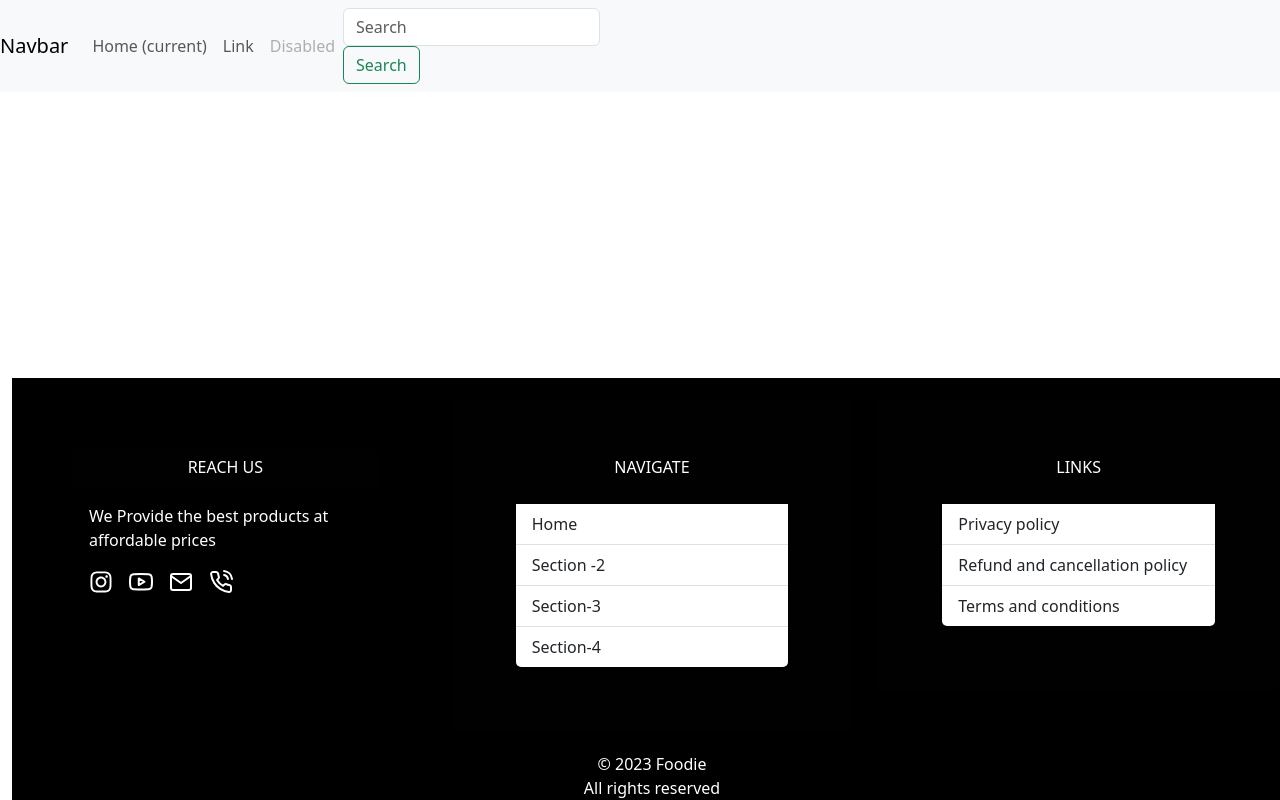
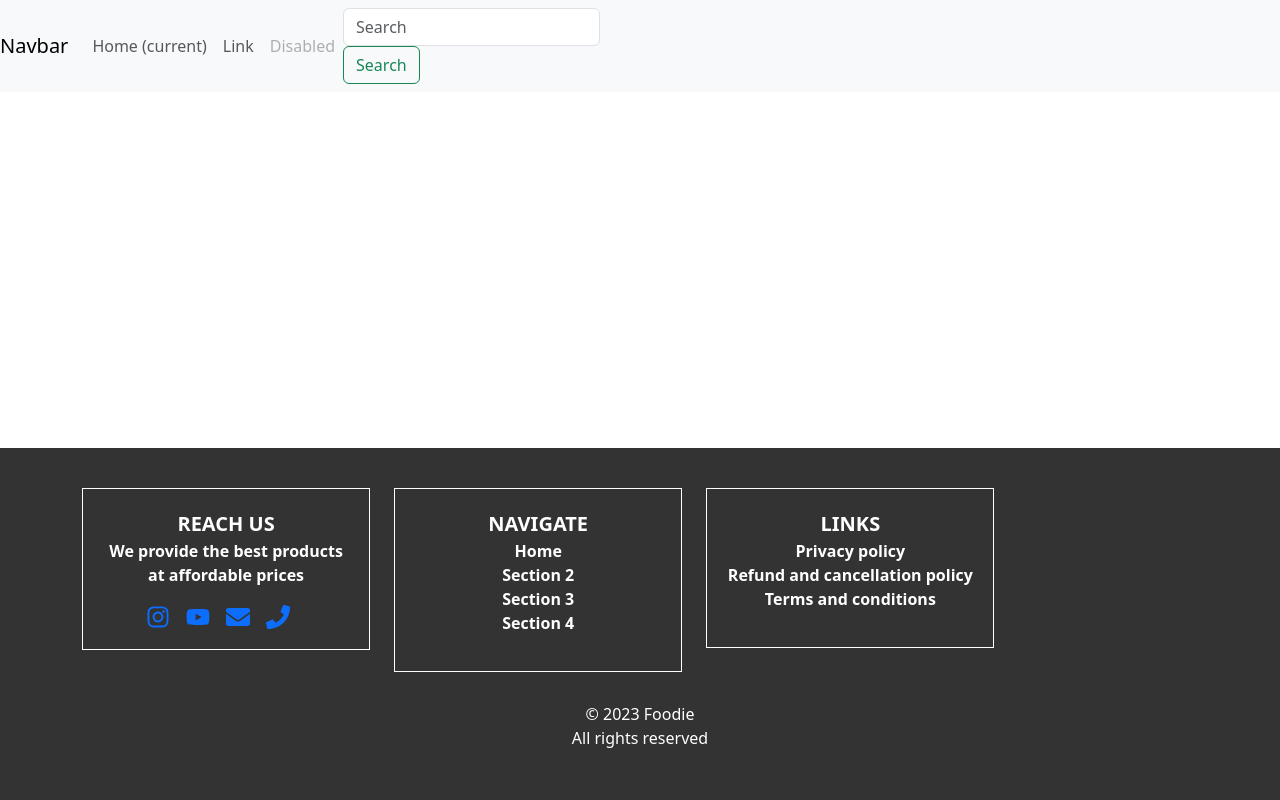
Before and after one commit to CheetahCodes21/MAKE-A-TON-CITTC, a React (Create React App) app in the folder frontend/: page / in a window 1280 px wide. Built offline with nearby package versions, Linux system fonts and the light colour scheme.

Commit message:
final footer

```diff
--- a/frontend/src/components/Footer.css
+++ b/frontend/src/components/Footer.css
@@ -1,91 +1,67 @@
-.show {
-    display: flex;
+.footer {
+    background-color: #333;
+    color: white;
+    padding: 40px 0;
+    position: absolute;
+    bottom: 0;
+    width: 100%;
   }
 
-  .hide {
-    display: none;
-  }
-  .close-flex {
+  .container {
     display: flex;
+    flex-wrap: wrap;
+    justify-content: space-between;
   }
 
-  .details ul {
-    position: relative;
-    top: 203px;
+  .footer-section {
+    background: #333;
+    color: white;
+    padding: 20px;
+    margin-bottom: 20px;
+    border: 1px solid white; /* Add a white border */
+    text-align: center;
+  }
+
+  .footer-heading {
+    background: #333;
+    font-size: 20px;
     font-weight: bold;
   }
 
-  .rules h2 {
-    font-size: 1.7rem;
-    color: lightseagreen;
+  .footer-text {
+    background: #333;
+    color: white;
     font-weight: bold;
   }
 
-  .container-fluid-custom {
-    display: flex;
-    flex-wrap: wrap;
-    justify-content: space-between;
-    background-color: black;
+  .footer-list {
+    background: #333;
+    color: white;
+    list-style: none;
+    padding: 0;
   }
 
-  .navigate,
-  .links,
-  .reach-us {
-    flex: 1;
-    background: black;
-    color: white;
-    padding: 20px;
-  }
-  .icons a {
-    text-decoration: none;
-    color: inherit;
-  }
-  .card-footer {
-    width: 100%;
-    background-color: black;
-    color: white;
-  }
-
-  .list-group-item {
-    background-color: black;
-    color: white;
+  .footer-list li {
+    font-weight: bold;
+    cursor: pointer;
   }
 
   .footer-icon {
     font-size: 24px;
-  }
-
-  .icons .footer-icon {
     margin-right: 16px;
   }
 
-  .event-icon {
-    font-size: 24px;
-    margin-bottom: 8px;
+  body {
+    min-height: 100vh;
+    position: relative;
+    margin: 0;
+    padding: 0;
   }
 
-  .card-header-custom {
-    border-bottom: 2px solid #fff;
+  .copyright {
+    background-color: #333;
+    color: white;
     text-align: center;
-    margin-bottom: 16px;
+    padding: 10px 0;
+    font-size: 16px;
   }
-
-/* Footer.css */
-.container-fluid-custom {
-  position: absolute;
-  bottom: 0;
-  width: 100%;
-}
-
-/* Add a min-height to ensure the footer stays at the bottom even if content is small */
-body {
-  min-height: 100vh;
-  position: relative;
-  margin: 0;
-  padding: 0;
-}
-
-.footer-icon {
-  /* Add your styles for footer icons here */
-}
-/* Add any other styles you need for the footer */
--- a/frontend/src/components/Footer.js
+++ b/frontend/src/components/Footer.js
@@ -1,75 +1,54 @@
-import "./Footer.css";
-import { FaInstagram } from "react-icons/fa";
-import { FiYoutube } from "react-icons/fi";
-import { FiMail } from "react-icons/fi";
-import { FiPhoneCall } from "react-icons/fi";
+import React from 'react';
+import { FaInstagram, FaYoutube, FaEnvelope, FaPhone } from 'react-icons/fa';
+import './Footer.css';
 
 const Footer = () => {
   return (
-    <>
-      <div className="page-container">
-        <div className="container-fluid container-fluid-custom">
-          <div className="row"></div>
-          <div className="container-fluid container-fluid-custom" style={{ marginBottom: '0px' }}>
-            <div className="row">
-              <div className="col-md-4 col-sm-12 navigate">
-                <div
-                  className="card card-footer p-5"
-                  style={{ backgroundColor: "black", color: "white" }}
-                >
-                  <div className="card-header card-header-custom">REACH US</div>
-
-                  <div className="card-body">
-                    <p className="card-text">
-                      We Provide the best products at affordable prices
-                    </p>
-                    <div className="icons">
-                      <FaInstagram className="footer-icon" />
-
-                      <FiYoutube className="footer-icon" />
-
-                      <FiMail className="footer-icon" />
-
-                      <FiPhoneCall className="footer-icon" />
-                    </div>
-                  </div>
-                </div>
+    <footer className="footer">
+      <div className="container">
+        <div className="row">
+          <div className="col-md-4 col-sm-12">
+            <div className="footer-section">
+              <div className="footer-heading">REACH US</div>
+              <p className="footer-text">
+                We provide the best products at affordable prices
+              </p>
+              <div className="icons">
+                <a href="#"><FaInstagram className="footer-icon" /></a>
+                <a href="#"><FaYoutube className="footer-icon" /></a>
+                <a href="#"><FaEnvelope className="footer-icon" /></a>
+                <a href="#"><FaPhone className="footer-icon" /></a>
               </div>
-              <div className="col-md-4 col-sm-12 links">
-                <div className="card card-footer p-5">
-                  <div className="card-header card-header-custom">NAVIGATE</div>
-                  <ul className="list-group list-group-flush p-3">
-                    <li className="list-group-item">Home</li>
-                    <li className="list-group-item">Section -2</li>
-                    <li className="list-group-item">Section-3</li>
-                    <li className="list-group-item">Section-4</li>
-                  </ul>
-                </div>
-              </div>
-              <div className="col-md-4 col-sm-12 reach-us">
-                <div className="card card-footer p-5">
-                  <div className="card-header card-header-custom">LINKS</div>
-                  <ul className="list-group list-group-flush p-3">
-                    <li className="list-group-item">Privacy policy</li>
-                    <li className="list-group-item">
-                      Refund and cancellation policy
-                    </li>
-                    <li className="list-group-item">Terms and conditions</li>
-                  </ul>
-                </div>
-              </div>
-              <div
-                className="card-text copyright"
-                style={{ backgroundColor: "black", color: "white" }}
-              >
-                <center>&copy; 2023 Foodie</center>
-                <center>All rights reserved</center>
-              </div>
+            </div>
+          </div>
+          <div className="col-md-4 col-sm-12">
+            <div className="footer-section">
+              <div className="footer-heading">NAVIGATE</div>
+              <ul className="footer-list">
+                <li>Home</li>
+                <li>Section 2</li>
+                <li>Section 3</li>
+                <li>Section 4</li>
+              </ul>
+            </div>
+          </div>
+          <div className="col-md-4 col-sm-12">
+            <div className="footer-section">
+              <div className="footer-heading">LINKS</div>
+              <ul className="footer-list">
+                <li>Privacy policy</li>
+                <li>Refund and cancellation policy</li>
+                <li>Terms and conditions</li>
+              </ul>
             </div>
           </div>
         </div>
       </div>
-    </>
+      <div className="copyright">
+        <center>&copy; {new Date().getFullYear()} Foodie</center>
+        <center>All rights reserved</center>
+      </div>
+    </footer>
   );
 };
 
```
